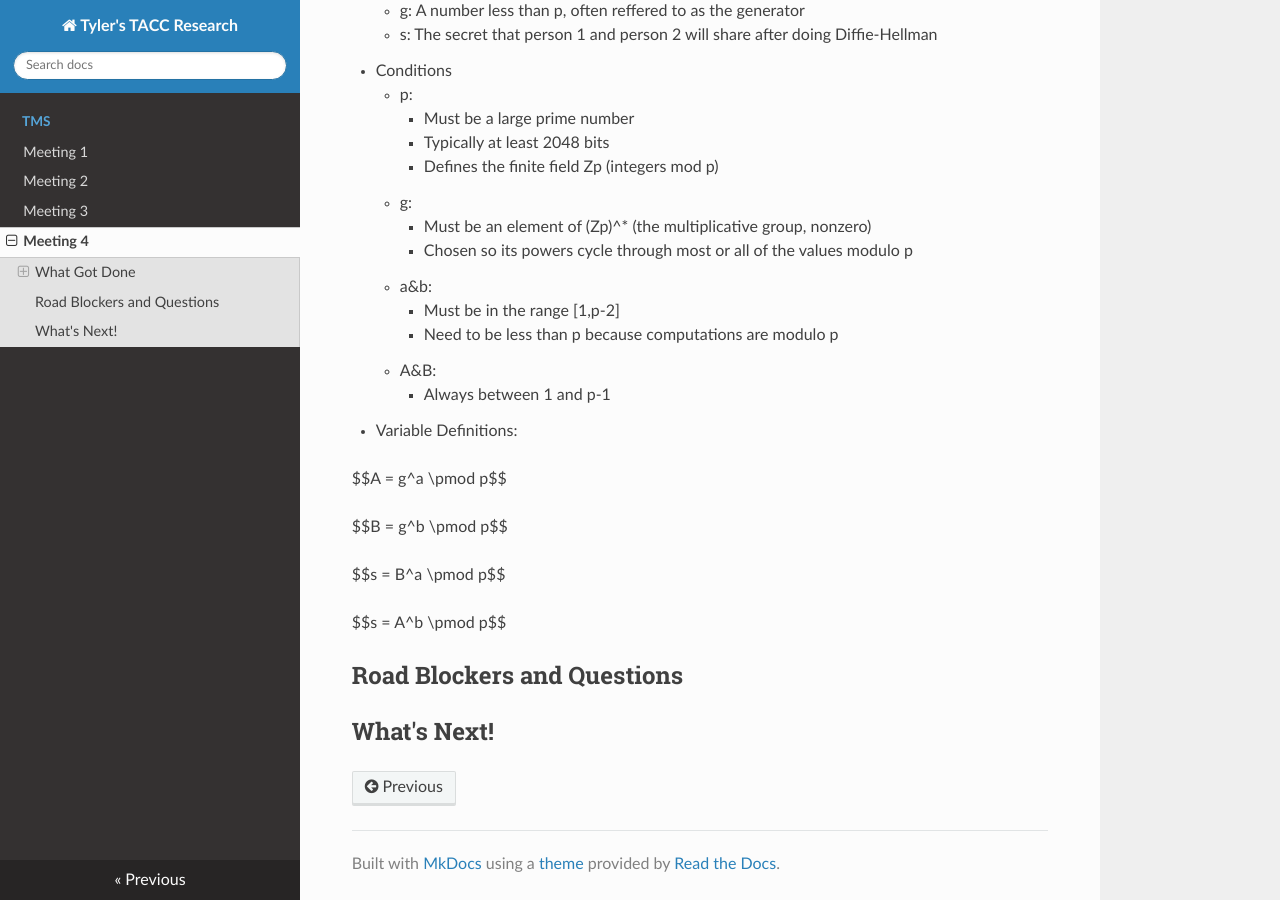
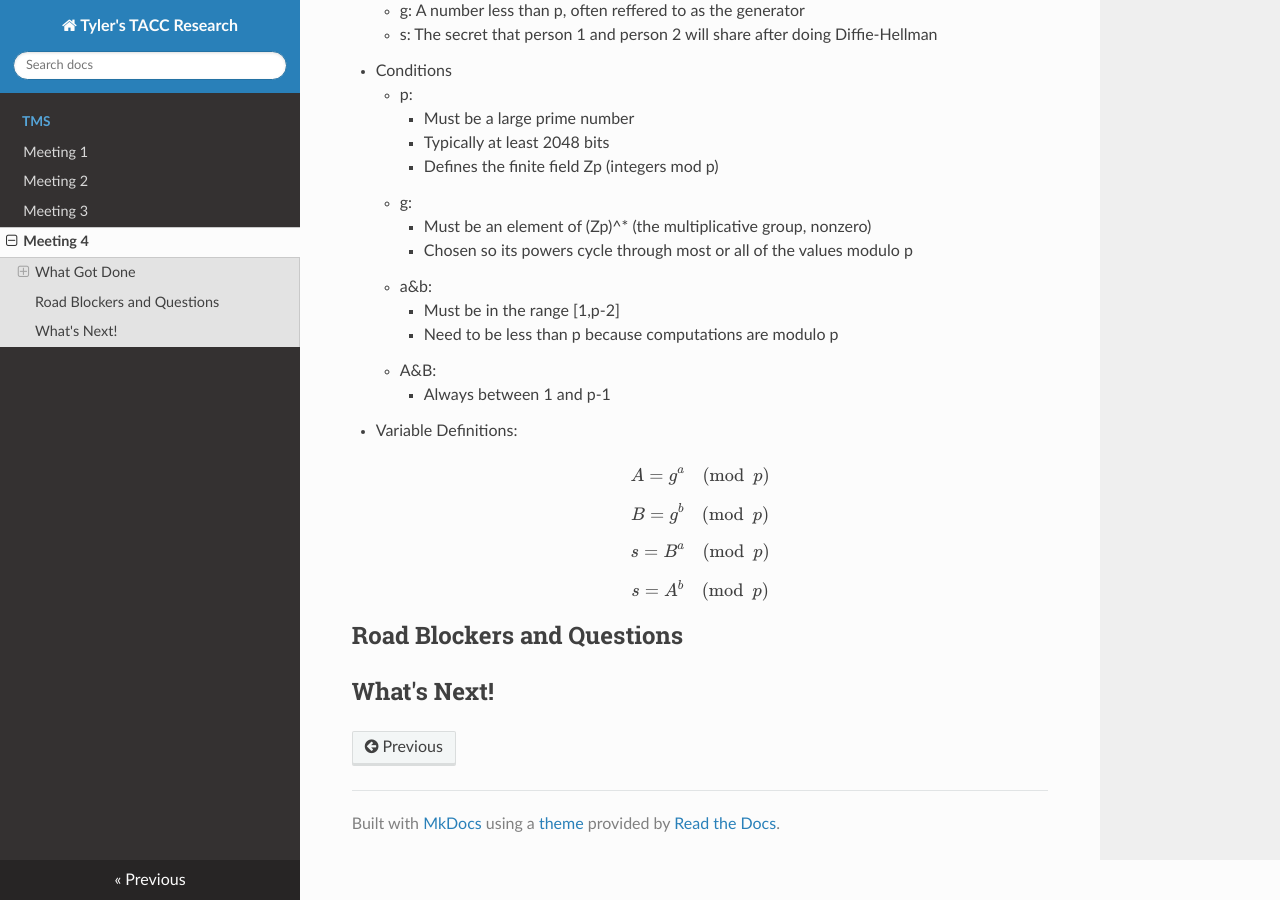
Before and after one commit to tyler0852/tylers-tacc-research, an MkDocs documentation site: the page built from docs/tms/meeting-4.md, in a window 1280 px wide and 900 px high, scrolled down 589 px. Built offline with MkDocs 1.6.1, drawn with Linux system fonts in a browser that asks for light colours; nearby versions of some CDN libraries; formulas are drawn with MathJax 3; part of the change alters nothing that is shown.

Commit message:
Update mkdocs.yml

```diff
--- a/mkdocs.yml
+++ b/mkdocs.yml
@@ -11,6 +11,11 @@ nav:
       - Meeting 4: tms/meeting-4.md
 
 markdown_extensions:
+  - pymdownx.arithmatex:
+      generic: true
+extra_javascript:
+  - https://cdnjs.cloudflare.com/ajax/libs/mathjax/2.7.7/MathJax.js?config=TeX-MML-AM_CHTML
+
   - admonition
   - toc:
       permalink: true
```
